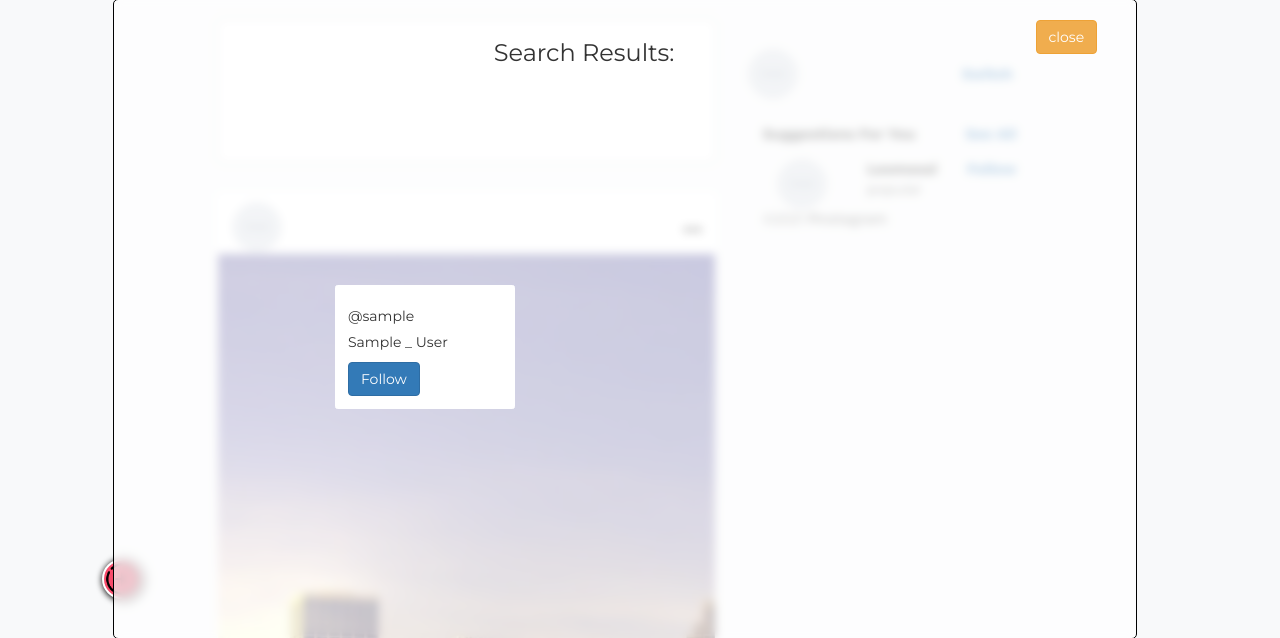
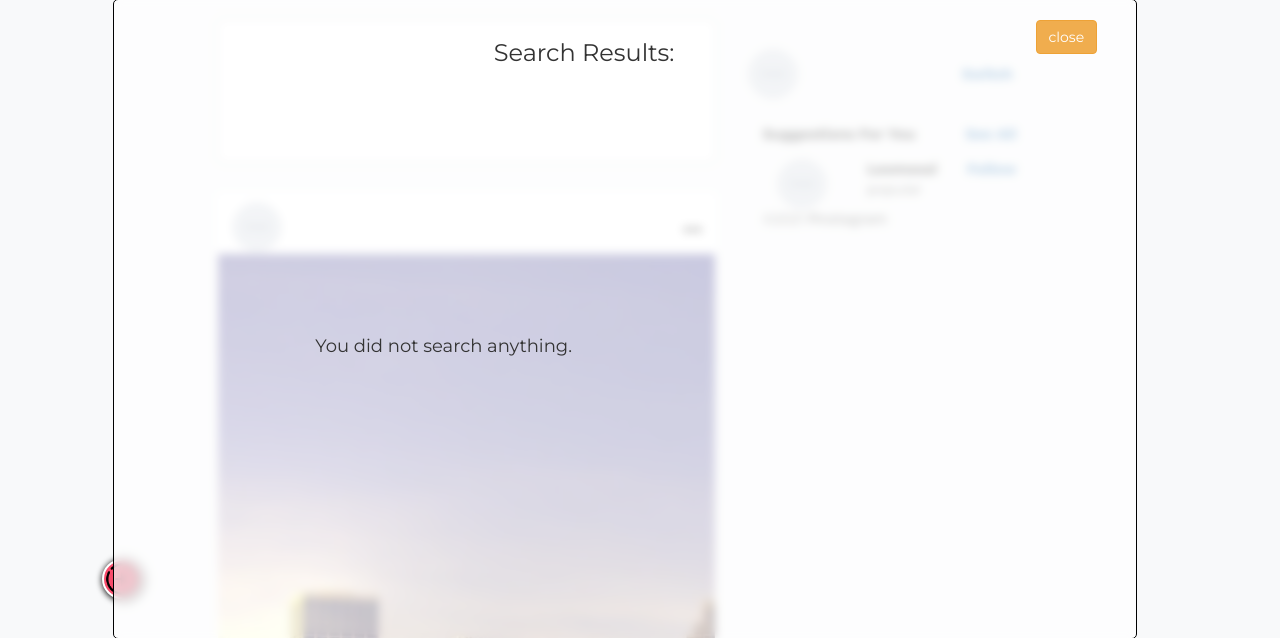
Before and after one commit to COdingaorg/Instagram_clone, a Django app: template gallery/templates/app_templates/search_user.html in a window 1280 px wide. Shown: the part 81-719 px from the top of the page. Run offline with Django 3.2, Linux system fonts and the light colour scheme; tables that the repository leaves empty hold one stand-in row (values such as "Sample post"); the template is opened without the code that fills it: values that come from a table or form of the project are taken from there, most other values are stand-ins (such as "Sample title", 1, 10 or a date in 2020); grey boxes marked "Sample" are stand-in pictures; parts of the project's set-up code (start-up, migrations or seed data) failed here and were passed over; some libraries are stand-ins or nearby versions; some web fonts are replaced.

Commit message:
refines search form, one can search a user

```diff
--- a/gallery/templates/app_templates/search_user.html
+++ b/gallery/templates/app_templates/search_user.html
@@ -6,7 +6,7 @@
   <a href="{% url 'home'%}"class='col-md-1'>
     <button class="btn btn-warning ">close</button>
   </a>
-
+  {%if search_term%}
   {%if users%}
   {% for user in users%}
 
@@ -20,6 +20,9 @@
 
   {%endfor%}
   {%else%}
-  <h4>No Users with username {{search_term}} Found</h4>
+  <h4 class="text-center">No Users with username {{search_term}} Found</h4>
+  {%endif%}
+  {%else%}
+  <h4 class="text-center">You did not search anything.</h4>
   {%endif%}
 </div>
```
